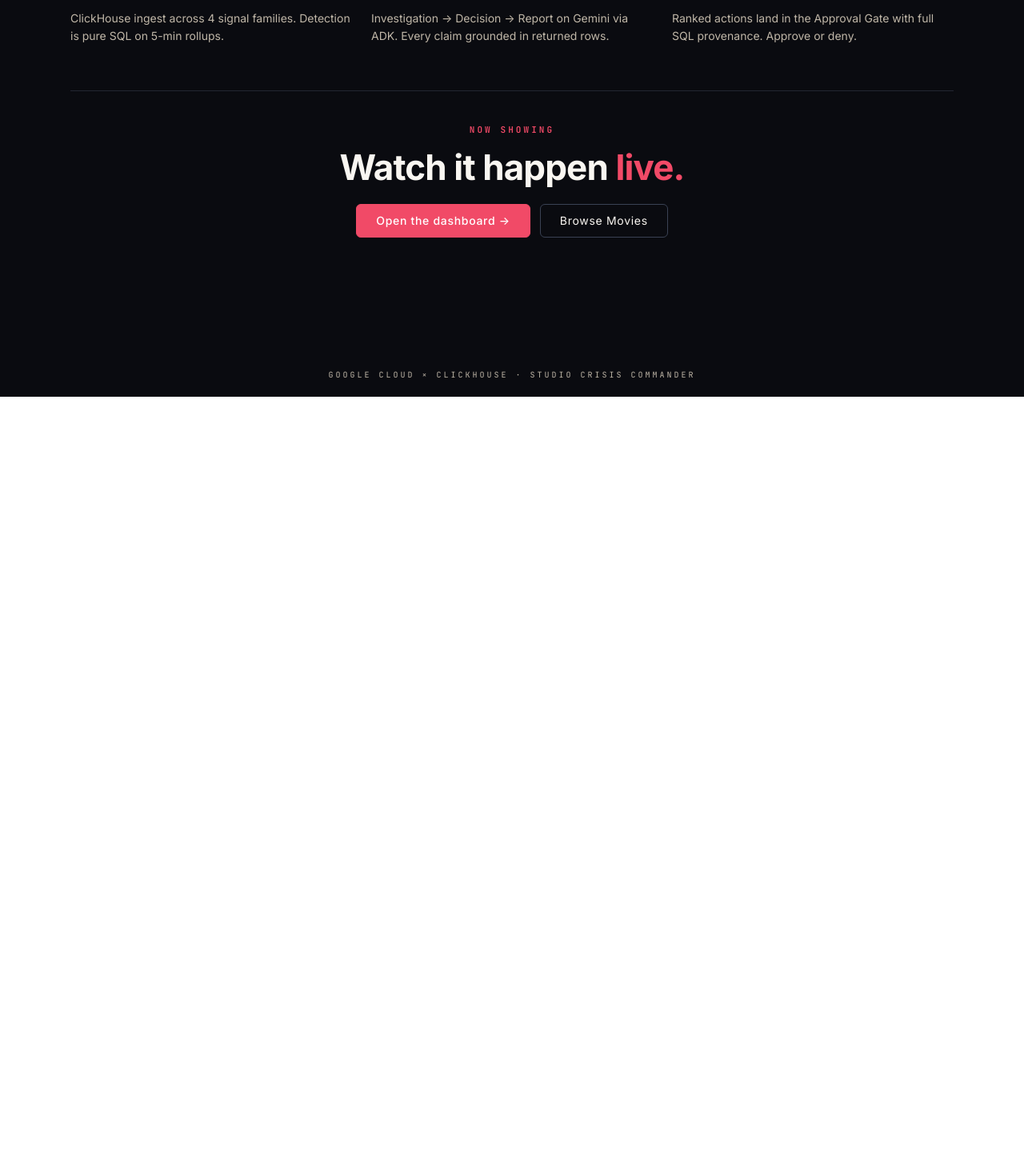
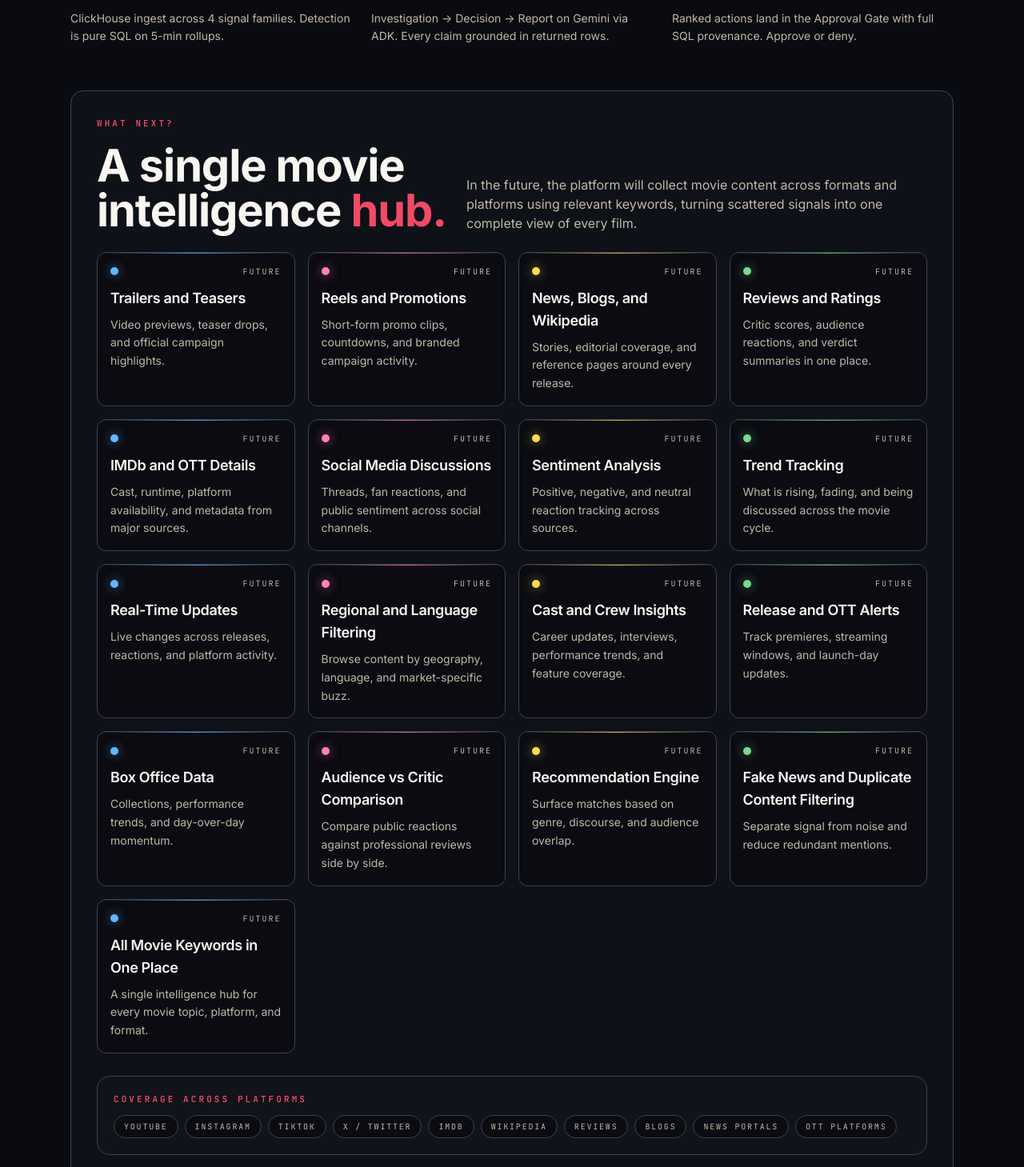
Before and after one commit to dgupta98/studio-crisis-commander, a React (Vite) app in the folder frontend/: page / in a window 1280 px wide. Shown: the part 1131-2590 px from the top of the page at 80% size. Before the commit the page ends 1627 px from the top, so only its background shows below. Built offline with nearby package versions, Linux system fonts and the light colour scheme; no server answers.

Commit message:
What Next? Added

```diff
--- a/frontend/src/landing/FinaleFold.tsx
+++ b/frontend/src/landing/FinaleFold.tsx
@@ -24,6 +24,39 @@ const STEPS = [
     body: 'Ranked actions land in the Approval Gate with full SQL provenance. Approve or deny.',
     family: 'streaming' as const,
   },
+]
+
+const NEXT_FEATURES: { title: string; body: string; family: keyof typeof tokens.signal }[] = [
+  { title: 'Trailers and Teasers', body: 'Video previews, teaser drops, and official campaign highlights.', family: 'box_office' },
+  { title: 'Reels and Promotions', body: 'Short-form promo clips, countdowns, and branded campaign activity.', family: 'social' },
+  { title: 'News, Blogs, and Wikipedia', body: 'Stories, editorial coverage, and reference pages around every release.', family: 'reviews' },
+  { title: 'Reviews and Ratings', body: 'Critic scores, audience reactions, and verdict summaries in one place.', family: 'streaming' },
+  { title: 'IMDb and OTT Details', body: 'Cast, runtime, platform availability, and metadata from major sources.', family: 'box_office' },
+  { title: 'Social Media Discussions', body: 'Threads, fan reactions, and public sentiment across social channels.', family: 'social' },
+  { title: 'Sentiment Analysis', body: 'Positive, negative, and neutral reaction tracking across sources.', family: 'reviews' },
+  { title: 'Trend Tracking', body: 'What is rising, fading, and being discussed across the movie cycle.', family: 'streaming' },
+  { title: 'Real-Time Updates', body: 'Live changes across releases, reactions, and platform activity.', family: 'box_office' },
+  { title: 'Regional and Language Filtering', body: 'Browse content by geography, language, and market-specific buzz.', family: 'social' },
+  { title: 'Cast and Crew Insights', body: 'Career updates, interviews, performance trends, and feature coverage.', family: 'reviews' },
+  { title: 'Release and OTT Alerts', body: 'Track premieres, streaming windows, and launch-day updates.', family: 'streaming' },
+  { title: 'Box Office Data', body: 'Collections, performance trends, and day-over-day momentum.', family: 'box_office' },
+  { title: 'Audience vs Critic Comparison', body: 'Compare public reactions against professional reviews side by side.', family: 'social' },
+  { title: 'Recommendation Engine', body: 'Surface matches based on genre, discourse, and audience overlap.', family: 'reviews' },
+  { title: 'Fake News and Duplicate Content Filtering', body: 'Separate signal from noise and reduce redundant mentions.', family: 'streaming' },
+  { title: 'All Movie Keywords in One Place', body: 'A single intelligence hub for every movie topic, platform, and format.', family: 'box_office' },
+]
+
+const SOURCES = [
+  'YouTube',
+  'Instagram',
+  'TikTok',
+  'X / Twitter',
+  'IMDb',
+  'Wikipedia',
+  'Reviews',
+  'Blogs',
+  'News Portals',
+  'OTT Platforms',
 ]
 
 export function FinaleFold() {
@@ -80,6 +113,74 @@ export function FinaleFold() {
           ))}
         </div>
 
+        {/* What Next? vision section */}
+        <motion.div
+          initial={{ opacity: 0, y: 24 }}
+          whileInView={{ opacity: 1, y: 0 }}
+          viewport={{ once: true, margin: '-15%' }}
+          transition={{ duration: 0.8, ease: EASE }}
+          className="rounded-2xl border border-line bg-card/40 p-6 md:p-8"
+        >
+          <div className="mb-6 flex flex-col gap-4 text-center md:text-left">
+            <span className="text-[11px] font-mono font-semibold uppercase tracking-[0.28em] text-accent">
+              What Next?
+            </span>
+            <div className="flex flex-col gap-3 md:flex-row md:items-end md:justify-between">
+              <h2 className="max-w-2xl font-display font-bold text-3xl leading-tight tracking-tight md:text-5xl">
+                A single movie intelligence <span className="text-accent">hub.</span>
+              </h2>
+              <p className="max-w-xl text-sm leading-relaxed text-ink-soft md:text-base">
+                In the future, the platform will collect movie content across formats and platforms using relevant keywords,
+                turning scattered signals into one complete view of every film.
+              </p>
+            </div>
+          </div>
+
+          <div className="grid gap-4 md:grid-cols-2 xl:grid-cols-4">
+            {NEXT_FEATURES.map((feature, i) => (
+              <motion.article
+                key={feature.title}
+                initial={{ opacity: 0, y: 20 }}
+                whileInView={{ opacity: 1, y: 0 }}
+                viewport={{ once: true, margin: '-10%' }}
+                transition={{ duration: 0.55, ease: EASE, delay: i * 0.04 }}
+                className="group relative overflow-hidden rounded-xl border border-line bg-paper/80 p-4 transition-colors hover:border-accent/50 hover:bg-card"
+              >
+                <div
+                  aria-hidden
+                  className="absolute inset-x-0 top-0 h-px opacity-80"
+                  style={{ background: `linear-gradient(90deg, transparent, ${tokens.signal[feature.family].hex}, transparent)` }}
+                />
+                <div className="mb-3 flex items-center justify-between gap-2">
+                  <span
+                    className="inline-flex h-2.5 w-2.5 rounded-full"
+                    style={{ background: tokens.signal[feature.family].hex, boxShadow: `0 0 14px ${tokens.signal[feature.family].glow}` }}
+                  />
+                  <span className="font-mono text-[10px] uppercase tracking-[0.2em] text-ink-soft">Future</span>
+                </div>
+                <h3 className="font-display text-lg font-semibold tracking-tight text-ink">{feature.title}</h3>
+                <p className="mt-2 text-sm leading-relaxed text-ink-soft">{feature.body}</p>
+              </motion.article>
+            ))}
+          </div>
+
+          <div className="mt-7 rounded-2xl border border-line bg-card/30 p-5">
+            <div className="mb-3 text-[11px] font-mono font-semibold uppercase tracking-[0.28em] text-accent">
+              Coverage across platforms
+            </div>
+            <div className="flex flex-wrap gap-2">
+              {SOURCES.map((source) => (
+                <span
+                  key={source}
+                  className="rounded-full border border-line bg-paper/80 px-3 py-1.5 text-[10px] font-mono uppercase tracking-[0.18em] text-ink-soft"
+                >
+                  {source}
+                </span>
+              ))}
+            </div>
+          </div>
+        </motion.div>
+
         {/* CTA row — compact, tucked between steps and marquee */}
         <motion.div
           initial={{ opacity: 0, y: 20 }}
```
